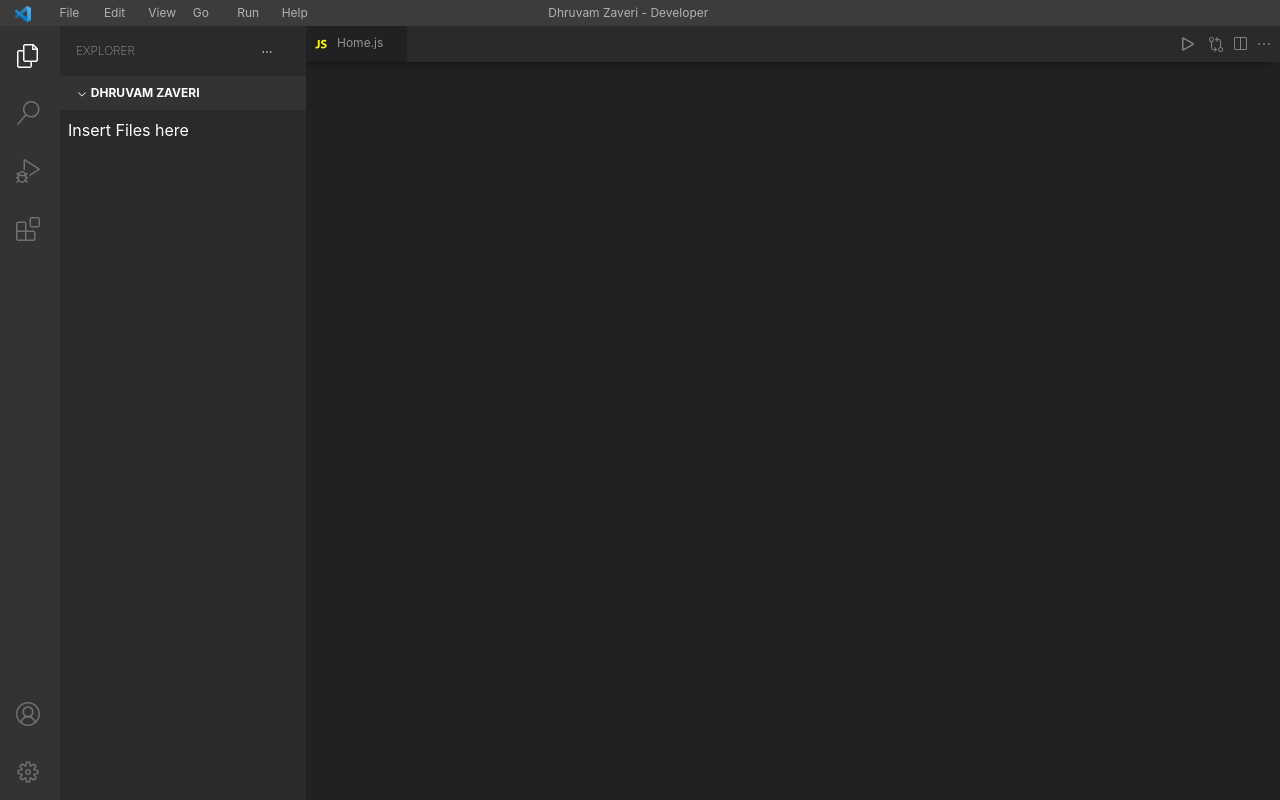
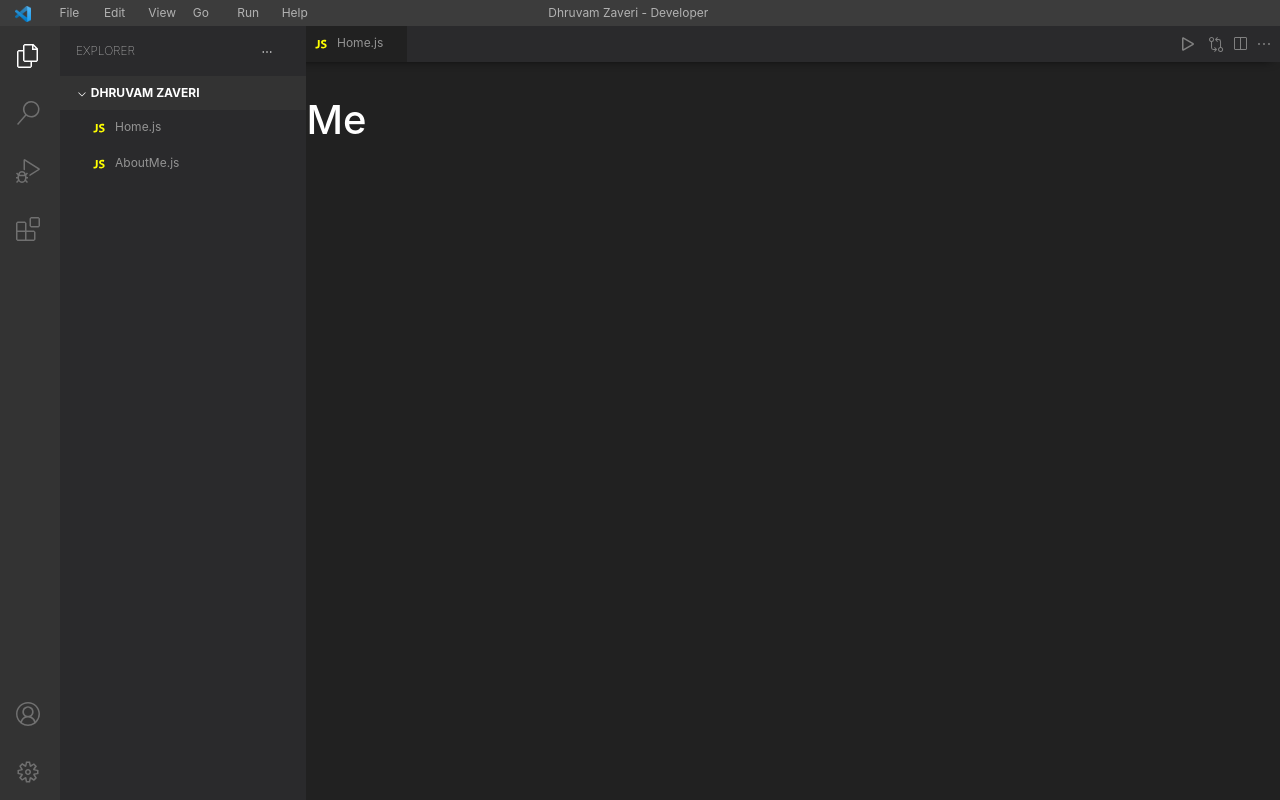
Before and after one commit to dhruvam-zaveri/vs-code-portfolio, a React (Create React App) app in the folder frontend/: page /about in a window 1280 px wide. Built offline with nearby package versions, Linux system fonts and the light colour scheme.

Commit message:
Tried to add routing. Still not proper.

```diff
--- a/frontend/package.json
+++ b/frontend/package.json
@@ -9,6 +9,8 @@
     "react": "^17.0.2",
     "react-bootstrap": "^1.6.0",
     "react-dom": "^17.0.2",
+    "react-router-bootstrap": "^0.25.0",
+    "react-router-dom": "^5.2.0",
     "react-scripts": "4.0.3",
     "web-vitals": "^1.1.2"
   },
--- a/frontend/src/App.js
+++ b/frontend/src/App.js
@@ -1,18 +1,25 @@
 import React from "react";
 import { Row, Col, Container } from "react-bootstrap";
+import { BrowserRouter as Router, Route } from "react-router-dom";
 import Header from "./Components/Header.js";
 import TabBar from "./Components/TabBar.js";
 import SideBar from "./Components/SideBar.js";
 import FilesBar from "./Components/FilesBar.js";
+import HomeScreen from "./Screens/HomeScreen.js";
+import AboutMeScreen from "./Screens/AboutMeScreen.js";
 
 const App = () => {
   return (
-    <>
+    <Router>
       <Header />
       <TabBar />
       <SideBar />
       <FilesBar />
-    </>
+      <Container>
+        <Route path="/" component={HomeScreen} exact />
+        <Route path="/about" component={AboutMeScreen} exact />
+      </Container>
+    </Router>
   );
 };
 
--- /dev/null
+++ b/frontend/src/Components/File.js
@@ -0,0 +1,42 @@
+import React from "react";
+import { Link } from "react-router-dom";
+import { Row, Col, Container } from "react-bootstrap";
+
+export const File = ({ title, logo, link }) => {
+  return (
+    <Link to={link}>
+      <Container
+        className="py-2 ml-3"
+        style={{
+          color: "#949494",
+          fontWeight: "400",
+          margin: 0,
+        }}
+      >
+        <Row lg="auto" md="auto" sm="auto" xs="auto">
+          <Col
+            lg="auto"
+            md="auto"
+            sm="auto"
+            xs="auto"
+            className="d-flex justify-content-center pr-1"
+          >
+            {logo}
+          </Col>
+          <Col
+            lg="auto"
+            md="auto"
+            sm="auto"
+            xs="auto"
+            className="d-flex justify-content-center pr-4 pl-1"
+            style={{ fontSize: 12 }}
+          >
+            {title}
+          </Col>
+        </Row>
+      </Container>
+    </Link>
+  );
+};
+
+export default File;
--- a/frontend/src/Components/FilesBar.js
+++ b/frontend/src/Components/FilesBar.js
@@ -1,7 +1,24 @@
 import React from "react";
 import { Navbar, Row, Col, Container, Nav } from "react-bootstrap";
+import File from "./File.js";
 
 export const FilesBar = () => {
+  const jsLogo = (
+    <svg
+      stroke="currentColor"
+      fill="currentColor"
+      strokeWidth="0"
+      version="1.1"
+      viewBox="0 0 32 32"
+      height="1.25em"
+      width="1em"
+      xmlns="http://www.w3.org/2000/svg"
+      style={{ color: "yellow" }}
+    >
+      <path d="M9.633 7.968h3.751v10.514c0 4.738-2.271 6.392-5.899 6.392-0.888 0-2.024-0.148-2.764-0.395l0.42-3.036c0.518 0.173 1.185 0.296 1.925 0.296 1.58 0 2.567-0.716 2.567-3.282v-10.489zM16.641 20.753c0.987 0.518 2.567 1.037 4.171 1.037 1.728 0 2.641-0.716 2.641-1.826 0-1.012-0.79-1.629-2.789-2.32-2.764-0.987-4.59-2.517-4.59-4.961 0-2.838 2.394-4.985 6.293-4.985 1.9 0 3.258 0.37 4.245 0.839l-0.839 3.011c-0.642-0.321-1.851-0.79-3.455-0.79-1.629 0-2.419 0.765-2.419 1.604 0 1.061 0.913 1.53 3.085 2.369 2.937 1.086 4.294 2.616 4.294 4.985 0 2.789-2.122 5.158-6.688 5.158-1.9 0-3.776-0.518-4.714-1.037l0.765-3.085z"></path>
+    </svg>
+  );
+
   return (
     <Navbar
       collapseOnSelect
@@ -80,7 +97,8 @@
                 DHRUVAM ZAVERI
               </Navbar.Brand>
             </Container>
-            <Nav.Link style={{ color: "#FFFFFF" }}>Insert Files here</Nav.Link>
+            <File title="Home.js" logo={jsLogo} link="/" />
+            <File title="AboutMe.js" logo={jsLogo} link="/about" />
           </Nav>
         </Navbar.Collapse>
       </Container>
--- /dev/null
+++ b/frontend/src/Screens/AboutMeScreen.js
@@ -0,0 +1,11 @@
+import React from "react";
+
+export const AboutMeScreen = () => {
+  return (
+    <div className="m-5 p-5" style={{ color: "#FFFFFF" }}>
+      <h1>About Me</h1>
+    </div>
+  );
+};
+
+export default AboutMeScreen;
--- /dev/null
+++ b/frontend/src/Screens/HomeScreen.js
@@ -0,0 +1,11 @@
+import React from "react";
+
+export const HomeScreen = () => {
+  return (
+    <div className="m-5 p-5" style={{ color: "#FFFFFF" }}>
+      <h1>Home</h1>
+    </div>
+  );
+};
+
+export default HomeScreen;
```
Also changed, not shown: frontend/src/Components/Logos.js (added), 1 other file (tests, documents, lock files or other folders).
